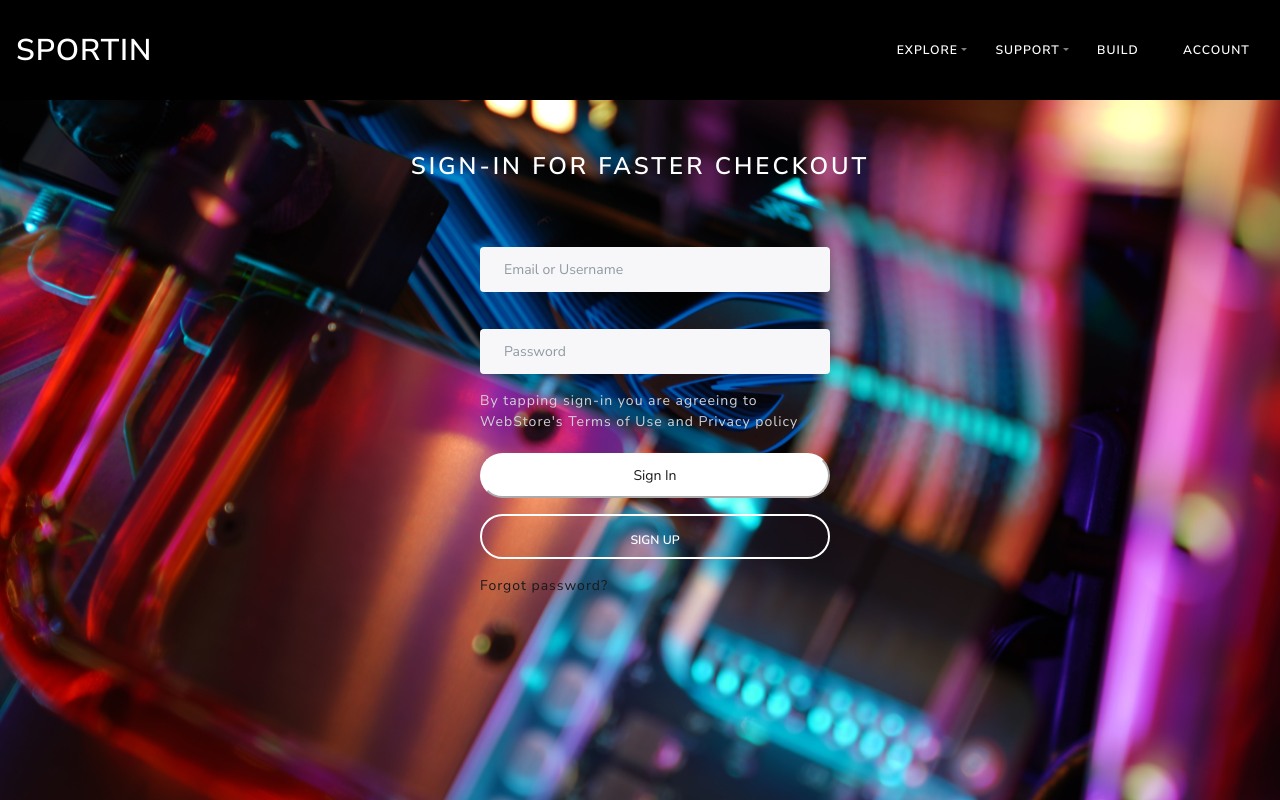
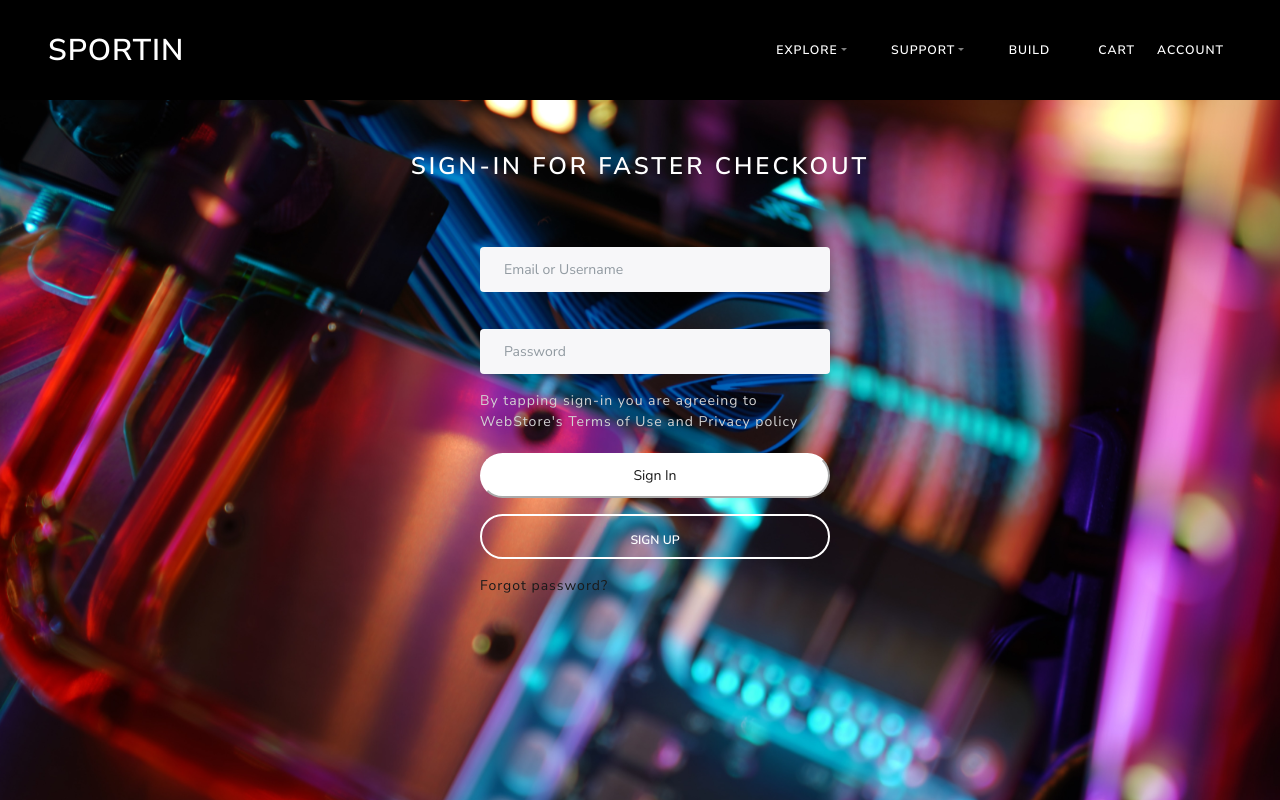
Before and after one commit to VishnusreeMenon/Mysportin, a React (Create React App) app in the folder src/frontend/: page / in a window 1280 px wide. Shown: the top 800 px of the page. Built offline with nearby package versions, Linux system fonts and the light colour scheme; the HTML template or start-up script is replaced by a standard one.

Commit message:
deployment test

```diff
--- a/src/frontend/src/screens/navbar.js
+++ b/src/frontend/src/screens/navbar.js
@@ -25,7 +25,7 @@ class NavigBar extends Component {
       <div>
 
         <Navbar className="navbar-dark fixed-top" style={{backgroundColor:'black',height:"100px"}} expand="md">
-          <Navbar.Brand className="fs-1" href="/" style={{fontSize:30}}>SPORTIN</Navbar.Brand>
+          <Navbar.Brand className="fs-1" href="/" style={{fontSize:30,paddingLeft:"2rem"}}>SPORTIN</Navbar.Brand>
           <Navbar.Toggle aria-controls="basic-navbar-nav" />
           <Navbar.Collapse className="" id="basic-navbar-nav">
             <div className="m-auto">
@@ -46,24 +46,24 @@ class NavigBar extends Component {
                     <NavDropdown.Item href="#">Video Games</NavDropdown.Item>
 
                 </NavDropdown>
-                <NavDropdown title={<span className="text-dark">Sports</span>} href="#">Sports</NavDropdown>
+                <NavDropdown title={<span className="text-dark">Sports</span>} href="#" >Sports</NavDropdown>
 
               </NavDropdown>
 
-              <NavDropdown  title={<span className="text-light">Support</span>} id="basic-nav-dropdown" style={{color:"white",backgroundColor:this.getColor(this.state.innerWidth),width:"100%"}}>
+              <NavDropdown  title={<span className="text-light">Support</span>} id="basic-nav-dropdown" style={{color:"white",backgroundColor:this.getColor(this.state.innerWidth),width:"100%",paddingRight:"1rem",paddingLeft:"1rem"}}>
                 <NavDropdown.Item href="#">Action</NavDropdown.Item>
                 <NavDropdown.Item href="#">Another action</NavDropdown.Item>
                 <NavDropdown.Divider />
                 <NavDropdown.Item href="#">Something else here</NavDropdown.Item>
               </NavDropdown>
 
-              <Nav.Link className="nav-item" href="/build" style={{color:"white",backgroundColor:this.getColor(this.state.innerWidth),width:"100%"}} id="basic-nav-dropdown" >Build</Nav.Link>
+              <Nav.Link className="nav-item" href="/build" style={{color:"white",backgroundColor:this.getColor(this.state.innerWidth),width:"100%",marginRight:"2rem"}} id="basic-nav-dropdown" >Build</Nav.Link>
 
-              <LinkContainer to='/cart' style={{color:"white",backgroundColor:this.getColor(this.state.innerWidth),width:"100%"}}>
-                <Nav.Link ><i className="fas fa-shopping-cart"></i></Nav.Link>
+              <LinkContainer to='/cart' style={{color:"white",backgroundColor:this.getColor(this.state.innerWidth),width:"100%",paddingRight:"0.5rem"}}>
+                <Nav.Link ><i className="fas fa-shopping-cart"></i>Cart</Nav.Link>
               </LinkContainer>
 
-              <Nav.Link className="nav-item" href="/profile" style={{color:"white",backgroundColor:this.getColor(this.state.innerWidth),width:"100%"}} id="basic-nav-dropdown" >Account</Nav.Link>
+              <Nav.Link className="nav-item" href="/profile" style={{color:"white",backgroundColor:this.getColor(this.state.innerWidth),width:"100%",paddingLeft:"0.5rem",marginRight:"2rem"}} id="basic-nav-dropdown" >Account</Nav.Link>
             </Nav>
 
           </Navbar.Collapse>
```
